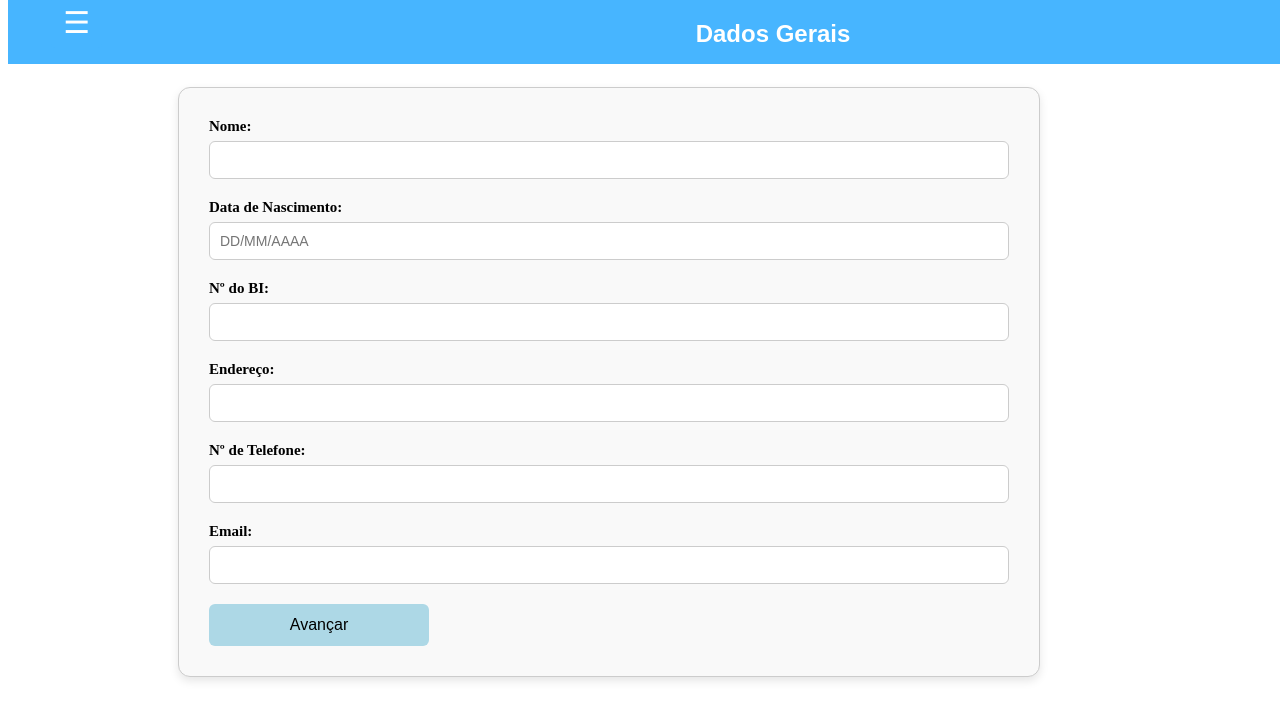
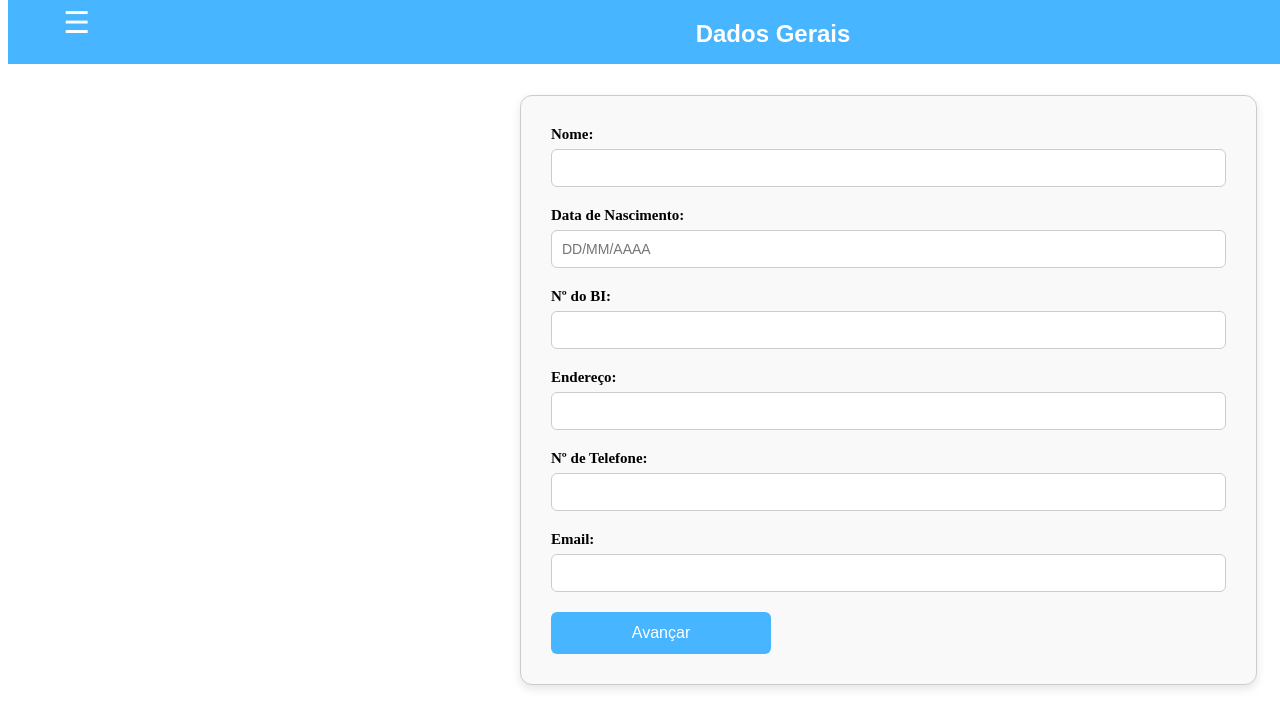
Before and after one commit to PedroCavudissa/Departamento-DEI-Front, an Angular app: page /cadastro in a window 1280 px wide. Shown: the top 728 px of the page. Built offline with nearby package versions, Linux system fonts and the light colour scheme.

Commit message:
Reenvio dos componentes cadastro, ano letivo e seus serviços

```diff
--- a/src/app/Admin-Secretaria/menu-admin/anolectivo/anolectivo.component.css
+++ b/src/app/Admin-Secretaria/menu-admin/anolectivo/anolectivo.component.css
@@ -7,7 +7,10 @@
   height: 100vh;
   text-align: center;
 }
-
+.formulario-container{
+  position: absolute;
+  left: 350px;
+}
 /* Formulário */
 form {
   display: inline-block;
@@ -48,14 +51,14 @@ form {
 
 /* Botão */
 button {
-  background-color: #add8e6; /* Azul bebê */
+  background-color: #47B5FF; /* Azul bebê */
   border: none;
   padding: 10px 20px;
   margin-top: 20px;  /* Espaçamento superior */
   border-radius: 5px;
   cursor: pointer;
   font-size: 16px;
-  color: #000; /* Texto preto */
+  color: #fff; /* Texto preto */
   transition: background-color 0.3s ease;
   width: 100%; /* Faz o botão ocupar toda a largura disponível */
   max-width: 200px; /* Largura máxima para o botão */
--- a/src/app/Admin-Secretaria/menu-admin/cadastro/cadastro.component.css
+++ b/src/app/Admin-Secretaria/menu-admin/cadastro/cadastro.component.css
@@ -14,6 +14,10 @@
   padding: 20px; /* Adiciona espaço interno para telas pequenas */
   background-color: #f0f8ff; /* Azul claro de fundo opcional */
 
+}
+.formulario-container{
+  position: absolute;
+  left: 350px;
 }
 
 /* Formulário */
@@ -61,13 +65,13 @@ form {
 
 /* Botão */
 button {
-  background-color: #add8e6;
+  background-color: #47B5FF;
   border: none;
   padding: 12px;
   border-radius: 6px;
   cursor: pointer;
   font-size: 16px;
-  color: #000;
+  color: #fff;
   transition: background-color 0.3s ease;
   width: 100%;
   max-width: 220px;
```
